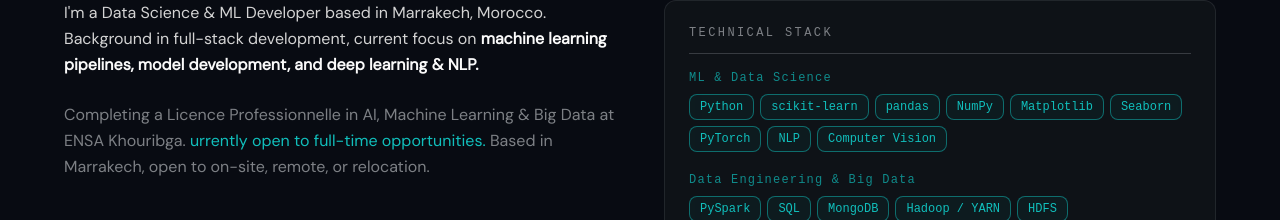
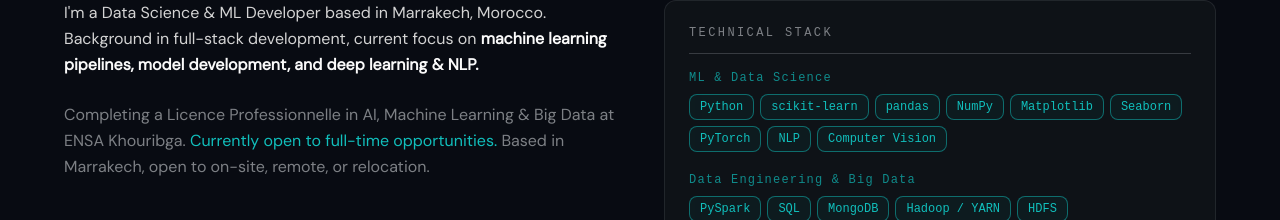
Before and after one commit to idrissiradi/portfolio, a React (Vite) app: page / in a window 1280 px wide. Shown: the part 1117-1337 px from the top of the page. Built offline with nearby package versions, Linux system fonts and the light colour scheme; a web font is replaced by a local one.

Commit message:
Fix typo in AboutSection description

```diff
--- a/src/components/sections/AboutSection.tsx
+++ b/src/components/sections/AboutSection.tsx
@@ -32,7 +32,7 @@ export const AboutSection = () => {
                         </p>
                         <p className="text-muted-foreground">
 
-                            Completing a Licence Professionnelle in AI, Machine Learning & Big Data at ENSA Khouribga. <span className="text-primary font-medium">urrently open to full-time opportunities.</span> Based in Marrakech, open to on-site, remote, or relocation.
+                            Completing a Licence Professionnelle in AI, Machine Learning & Big Data at ENSA Khouribga. <span className="text-primary font-medium">Currently open to full-time opportunities.</span> Based in Marrakech, open to on-site, remote, or relocation.
 
                         </p>
                         {/* Quick skills grid */}
```
